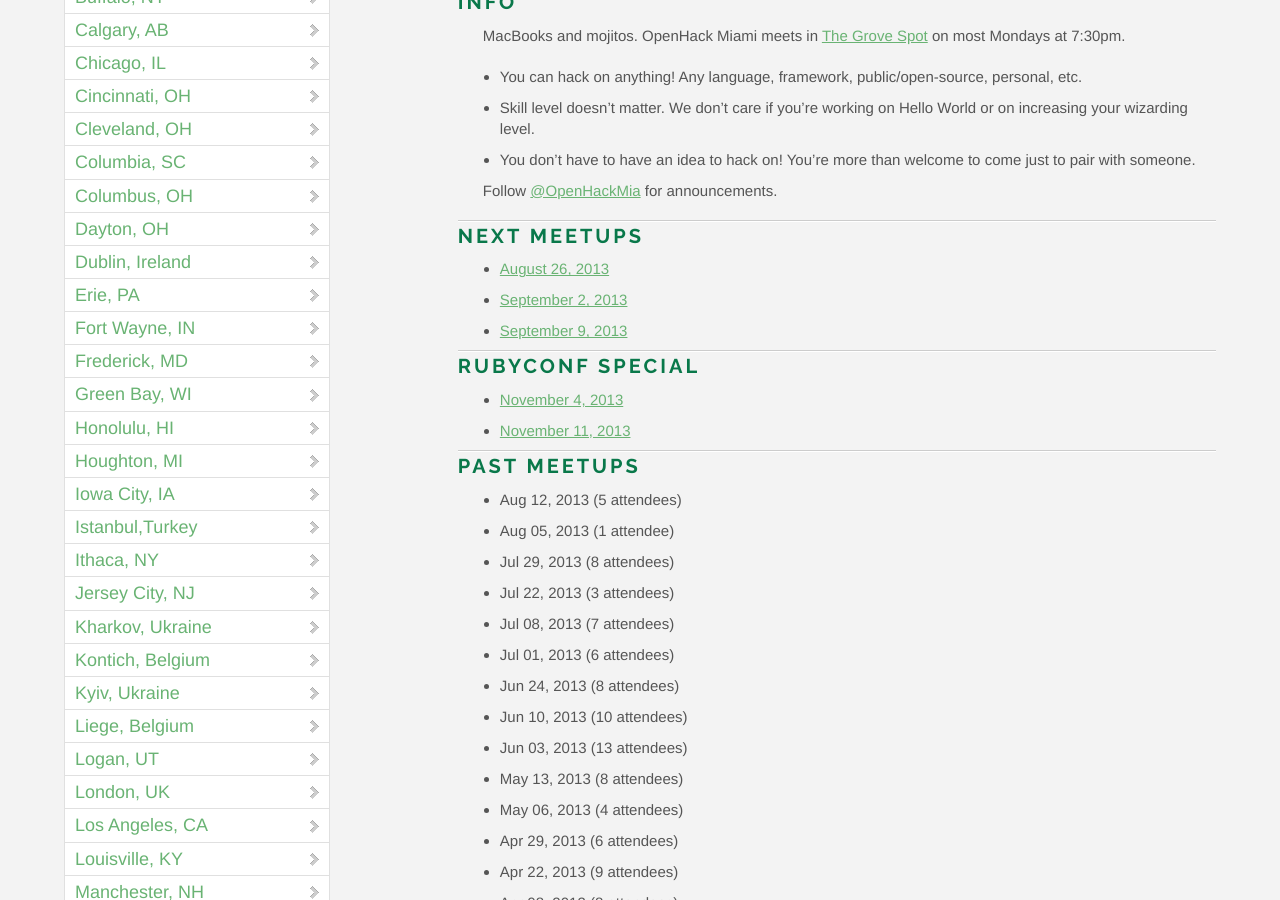
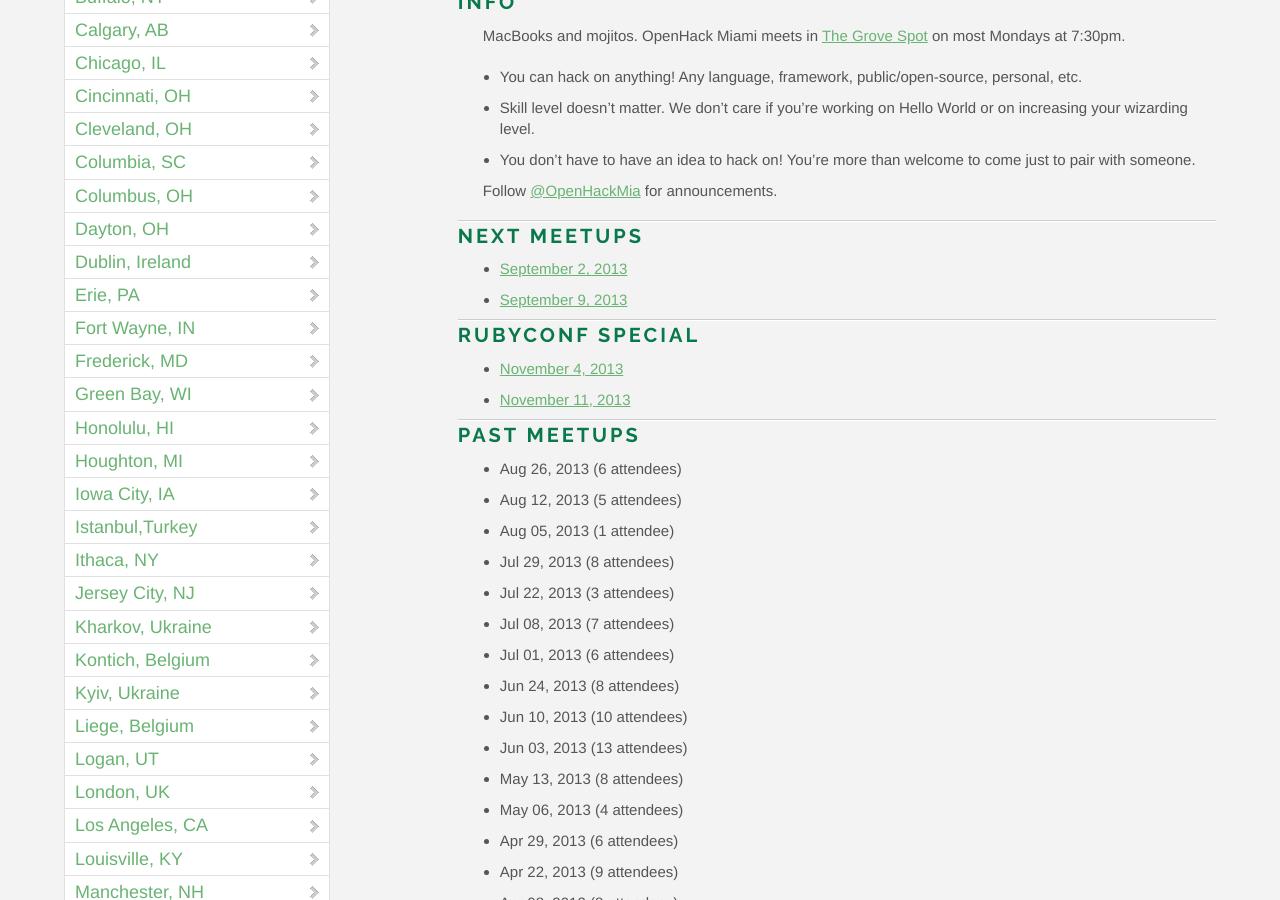
Before and after one commit to OpenHack/openhack.github.com, a Jekyll site: the page built from miami/index.markdown, in a window 1280 px wide and 900 px high, scrolled down 733 px. Built offline with Jekyll 4.4.1, drawn with Linux system fonts in a browser that asks for light colours; nearby versions of some CDN libraries; Markdown is read by kramdown in place of the engine named in the settings; comment, search, counter and statistics services are not loaded.

Commit message:
attendee info for the last miami meetup

```diff
--- a/miami/index.markdown
+++ b/miami/index.markdown
@@ -19,7 +19,6 @@ Follow [@OpenHackMia](http://twitter.com/openhackmia) for announcements.
 
 ### Next meetups
 
-* [August 26, 2013](http://www.meetup.com/miamirb/events/135917302/)
 * [September 2, 2013](http://www.meetup.com/miamirb/events/135917472/)
 * [September 9, 2013](http://www.meetup.com/miamirb/events/135917552/)
 
@@ -30,6 +29,7 @@ Follow [@OpenHackMia](http://twitter.com/openhackmia) for announcements.
 
 ### Past meetups
 
+* Aug 26, 2013 (6 attendees)
 * Aug 12, 2013 (5 attendees)
 * Aug 05, 2013 (1 attendee)
 * Jul 29, 2013 (8 attendees)
```
